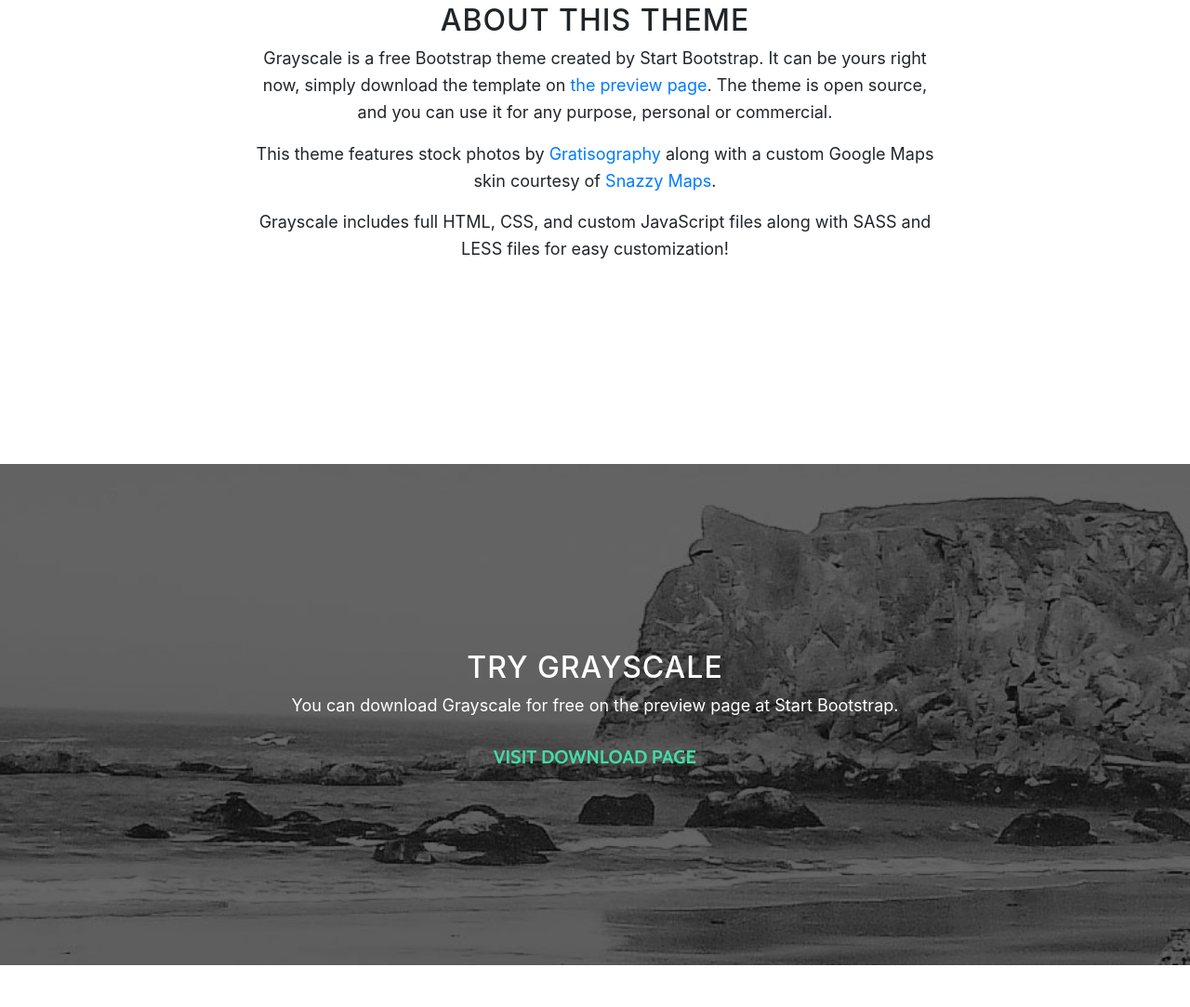
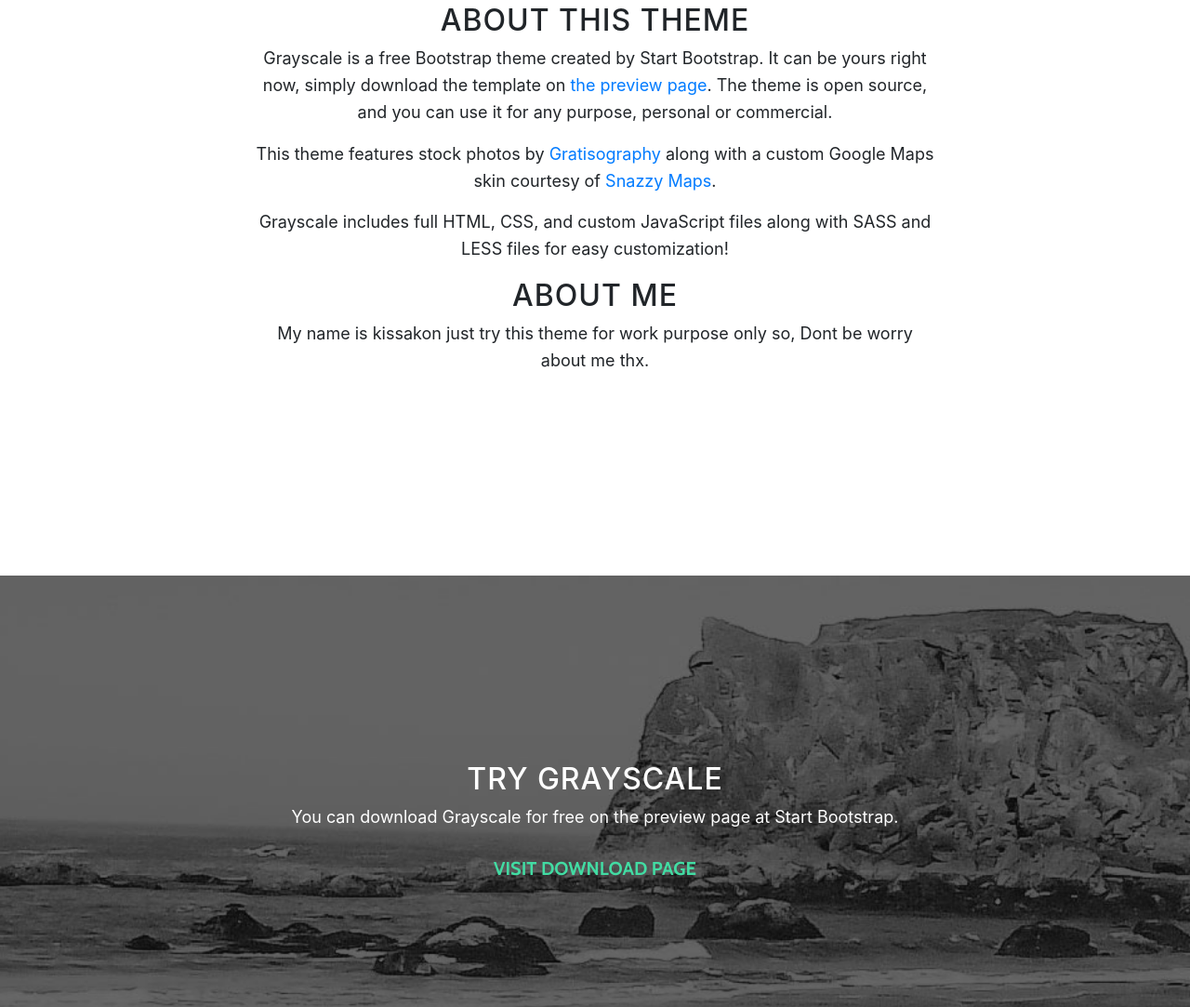
Before and after one commit to blugthek/blugthek.github.io, a website with bundled scripts: page Bstrap/index.html in a window 1280 px wide. Shown: the part 997-2080 px from the top of the page at 93% size. Built offline with nearby package versions, Linux system fonts and the light colour scheme.

Commit message:
Update index.html

```diff
--- a/Bstrap/index.html
+++ b/Bstrap/index.html
@@ -79,7 +79,9 @@
               along with a custom Google Maps skin courtesy of
               <a href="http://snazzymaps.com/">Snazzy Maps</a>.</p>
             <p>Grayscale includes full HTML, CSS, and custom JavaScript files along with SASS and LESS files for easy customization!</p>
-          </div>
+			      <h2>About me</h2>
+			      <p>My name is kissakon just try this theme for work purpose only so, Dont be worry about me thx.</p>
+		      </div>
         </div>
       </div>
     </section>
```
